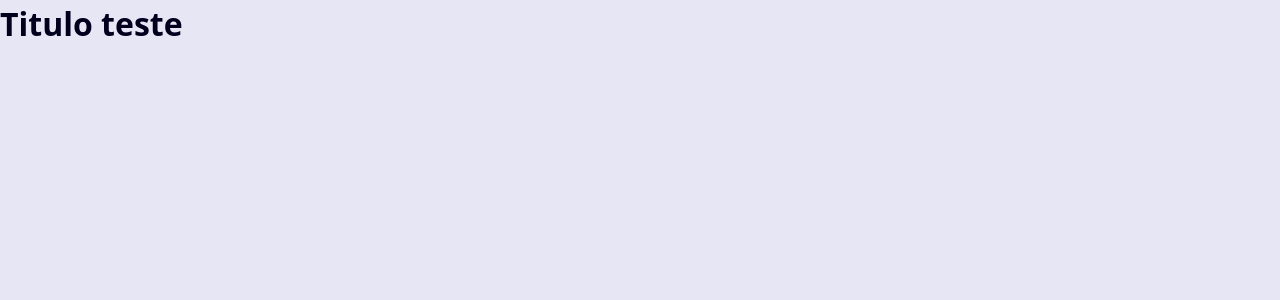
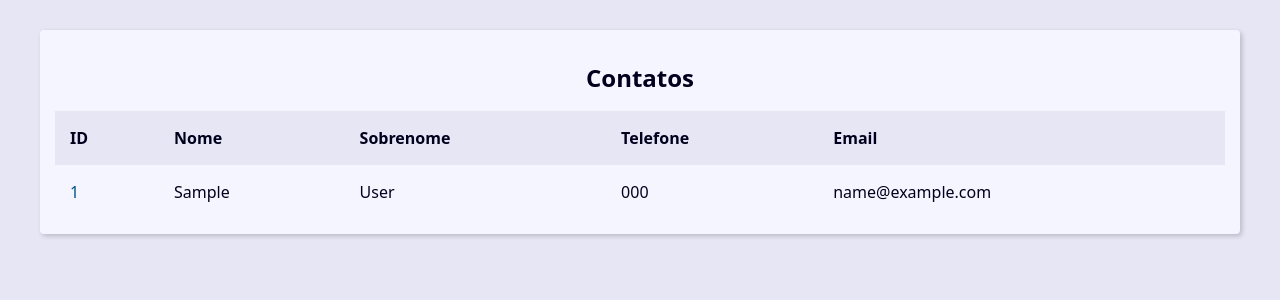
Before and after one commit to glaucoSapucaia/django_agenda, a Django app: page / in a window 1280 px wide. Shown: the top 300 px of the page. Run offline with Django 5.2, Linux system fonts and the light colour scheme; tables that the repository leaves empty hold one stand-in row (values such as "Sample post").

Commit message:
Create context to contact.index.html | Update base and index html

```diff
--- a/base_templates/global/base.html
+++ b/base_templates/global/base.html
@@ -7,6 +7,8 @@
     <title>Document</title>
 </head>
 <body>
-    <h1>Titulo teste</h1>
+    <main class="content">
+        {% block contacts %}{% endblock contacts %}
+    </main>
 </body>
 </html>
--- a/contact/templates/contact/index.html
+++ b/contact/templates/contact/index.html
@@ -1 +1,35 @@
 {% extends "global/base.html" %}
+
+{% block contacts %}
+    <div class="responsive-table">
+        <table class="contacts-table">
+            <caption class="table-caption">
+                Contatos
+            </caption>
+
+            <thead>
+                <tr class="table-row table-row-header">
+                    <th class="table-header">ID</th>
+                    <th class="table-header">Nome</th>
+                    <th class="table-header">Sobrenome</th>
+                    <th class="table-header">Telefone</th>
+                    <th class="table-header">Email</th>
+                </tr>
+            </thead>
+
+            <tbody>
+                {% for contact in contacts %}
+                    <tr class="table-row">
+                        <td class="table-cel">
+                            <a href="#" class="table-link">{{contact.id}}</a>
+                        </td>
+                        <td class="table-cel">{{contact.first_name}}</td>
+                        <td class="table-cel">{{contact.last_name}}</td>
+                        <td class="table-cel">{{contact.phone}}</td>
+                        <td class="table-cel">{{contact.email}}</td>
+                    </tr>
+                {% endfor %}
+            </tbody>
+        </table>
+    </div>
+{% endblock contacts %}
--- a/contact/views/views_contact.py
+++ b/contact/views/views_contact.py
@@ -1,7 +1,13 @@
 from django.shortcuts import render
+from contact import models
 
 def index(request):
+    contacts = models.Contact.objects.all()
+    context = {
+        'contacts': contacts,
+    }
     return render(
         request,
         'contact/index.html',
+        context
     )
```
